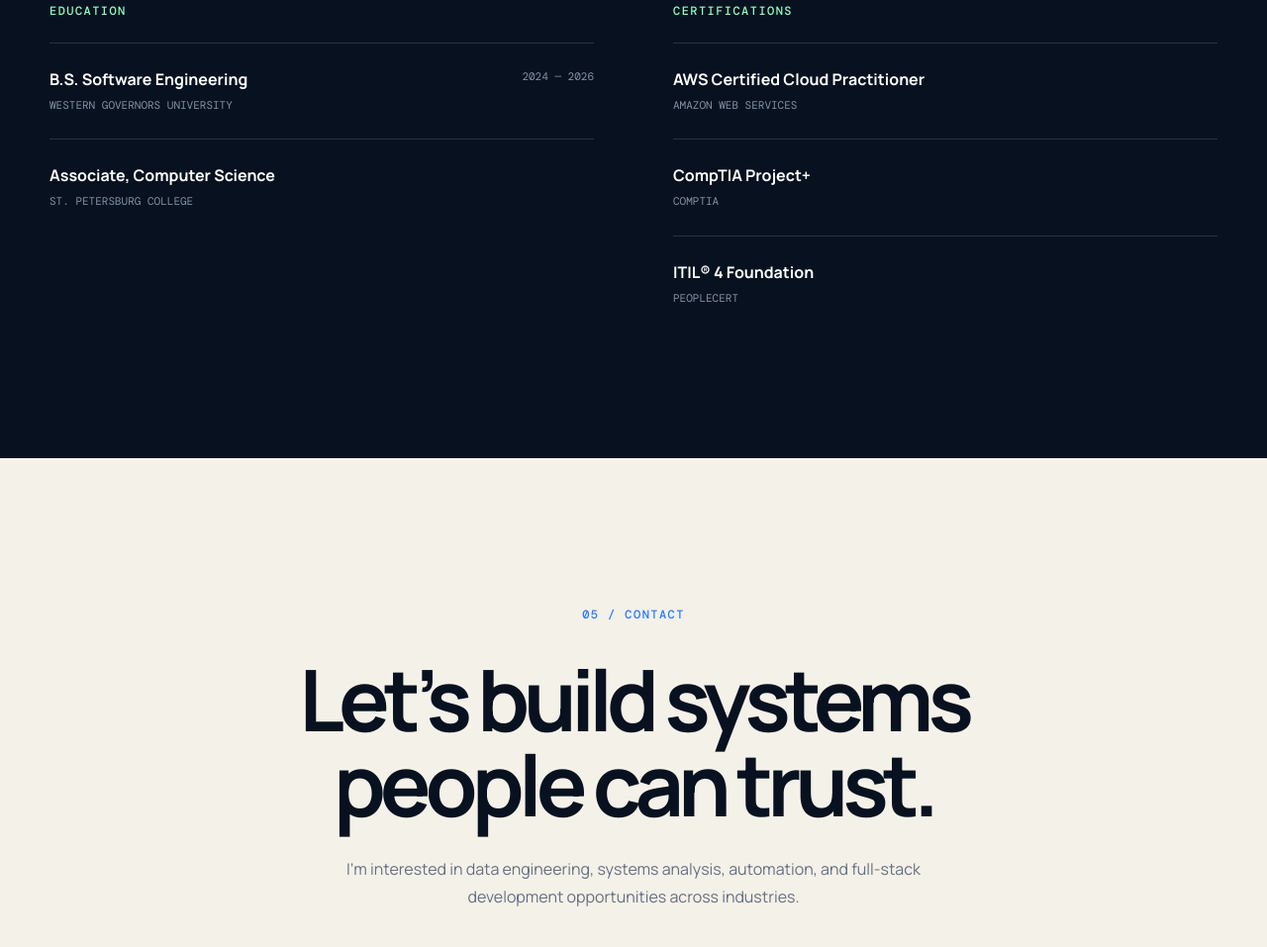
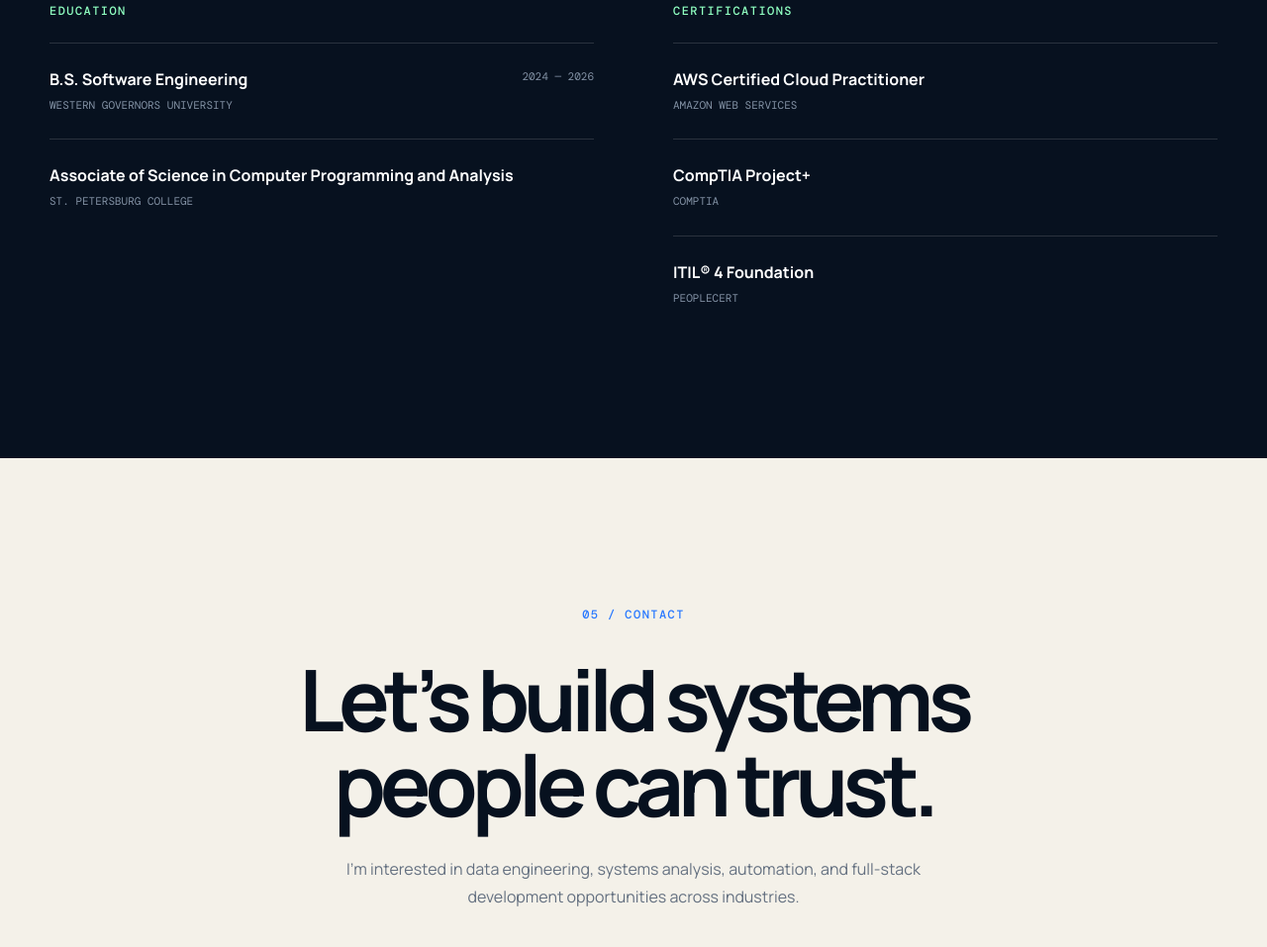
Before and after one commit to byntobox/benton-wilson-portfolio, a plain HTML site: page index.html in a window 1280 px wide. Shown: the part 7062-8019 px from the top of the page at 99% size. Drawn offline with nearby package versions, Linux system fonts and the light colour scheme.

Commit message:
Correct St. Petersburg College degree on portfolio and résumé

```diff
--- a/index.html
+++ b/index.html
@@ -543,7 +543,7 @@
               </article>
               <article class="credential-row">
                 <div>
-                  <h3>Associate, Computer Science</h3>
+                  <h3>Associate of Science in Computer Programming and Analysis</h3>
                   <p>St. Petersburg College</p>
                 </div>
               </article>
```
Also changed, not shown: 1 other file.
